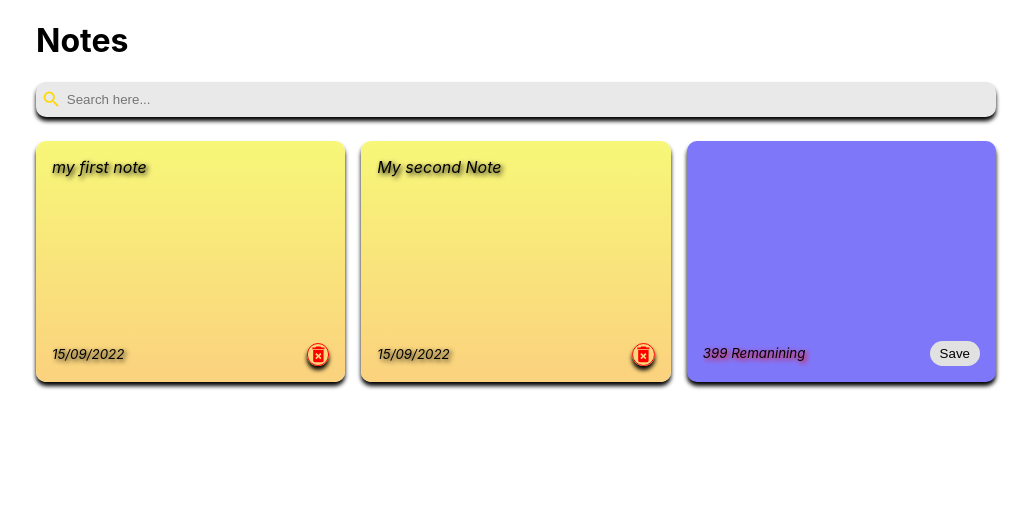
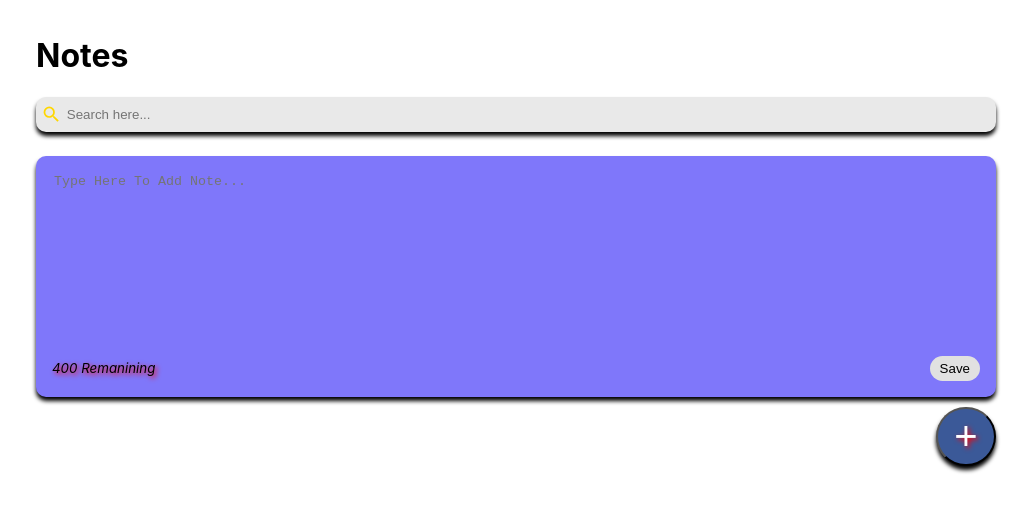
Before and after one commit to Uday3697/React-ToDo-App, a React (Create React App) app: page / in a window 1280 px wide. Shown: the top 512 px of the page, without its empty margins (124-1155 px from the left). Built offline with nearby package versions, Linux system fonts and the light colour scheme.

Commit message:
context api and floating button

```diff
--- a/src/App.css
+++ b/src/App.css
@@ -1,7 +1,28 @@
-.main-container{
+.main-container {
   max-width: 960px;
   margin-right: auto;
   margin-left: auto;
-  padding-left: 15px;
-  padding-right: 15px;
+  padding: 15px;
+  display: flex;
+  flex-direction: column;
+  /* border: 1px solid red; */
 }
+.floating-button {
+  color:white;
+  background-color: #3b5998;
+  border-radius: 40px;
+  font-size: 40px;
+  padding: 5px;
+  width: 60px;
+  align-self: flex-end;
+  position: sticky;
+  right: 0px;
+  bottom: 0px;
+  box-shadow: 0px 4px 4px rgb(0 0 0/25);
+  text-shadow:  2px 2px 5px red;
+
+}
+.floating-button:hover{
+  transition: 0.4s all ease;
+  transform: scaleX(1.05);
+}
--- a/src/App.jsx
+++ b/src/App.jsx
@@ -1,29 +1,19 @@
 import "./App.css";
 import NotesList from "./Components/NotesList/NotesList";
 import { useEffect, useState } from "react";
-import { nanoid } from "nanoid";
 import Search from "./Components/Search/Search";
 import Header from "./Components/Header/Header";
 
+import {GlobalContext} from './globalContext'
+
 function App() {
-  const [notes, setNotes] = useState([
-    {
-      id: nanoid(),
-      text: "my first note",
-      date: "15/09/2022",
-    },
-    {
-      id: nanoid(),
-      text: "My second Note",
-      date: "15/09/2022",
-    },
-
-  ]);
+  const [notes, setNotes] = useState([...JSON.parse(localStorage.getItem("react-notes-app-data") || "[]")]);
   const addNote = (text) => {
-    console.log(text);
+    // console.log(text);
     const date = new Date();
     const newNote = {
-      id: nanoid(),
+
+      id:date.getTime(),
       text: text,
       date: date.toLocaleDateString(),
     };
@@ -32,7 +22,9 @@ function App() {
   };
   const deleteNote = (id) => {
     const newNotes = notes.filter((note) => note.id !== id);
+    // console.log({newNotes,id})
     setNotes(newNotes);
+    return "Note Deleted!" ;
   };
 
   //Search In Notes
@@ -40,27 +32,37 @@ function App() {
 
   //save to local storage
   useEffect(() => {
-    localStorage.setItem("react-notes-app-data", JSON.stringify(notes));
+    window.localStorage.setItem("react-notes-app-data", JSON.stringify(notes));
   },[notes]);
 
   useEffect(() => {
-    const savedNotes = JSON.parse(localStorage.getItem("react-notes-app-data"));
+    const savedNotes = JSON.parse(window.localStorage.getItem("react-notes-app-data"));
+    console.log({savedNotes})
     if (savedNotes) {
       setNotes(savedNotes);
     }
   }, []);
 
+  const value={
+    searchText,
+    addNote,
+    deleteNote,
+    setSearchText,
+  }
+
   return (
     <div className="main-container">
+      <GlobalContext.Provider value={value}>
       <Header />
-      <Search handleSearchNote={searchText} />
+      <Search  />
       <NotesList
         notes={notes.filter((note) =>
           note.text.toLowerCase().includes(searchText)
         )}
-        handleAddNote={addNote}
-        handleDeleteNote={deleteNote}
+
       />
+      <button className="floating-button">+</button>
+      </GlobalContext.Provider>
     </div>
   );
 }
--- a/src/Components/AddNote/AddNote.jsx
+++ b/src/Components/AddNote/AddNote.jsx
@@ -1,23 +1,28 @@
-import React from 'react';
+import React,{useContext} from 'react';
 import './AddNote.css'
 import { useState } from 'react';
-
-const AddNote = ({handleAddNote}) => {
+import {GlobalContext} from "../../globalContext"
+const AddNote = () => {
     const charLimit=400;
-    const [noteText, setNoteText] = useState(' ');
-    const handleChange=(e)=>{
-        // console.log(e.target.value)
-        if(charLimit-e.target.value.length >=0){
-            setNoteText(e.target.value)
+    const [noteText, setNoteText] = useState('');
+    const handleChange=(event)=>{
+        if(charLimit-event.target.value.length>=0){
+            setNoteText(event.target.value)
         }
 
     }
     const handleClick=()=> {
-        if(noteText.trim().length > 0 ){
-            handleAddNote(noteText);
+        if(noteText.trim().length >0 ){
+            addNote(noteText);
             setNoteText('')
         }
     }
+    const {
+        searchText,
+        addNote,
+        deleteNote,
+      }=useContext(GlobalContext)
+
   return (
     <div className="new">
         <textarea cols="10" rows="12"
--- a/src/Components/Note/Note.jsx
+++ b/src/Components/Note/Note.jsx
@@ -1,16 +1,21 @@
-import React from 'react'
+import React,{useContext} from 'react'
 import './Note.css'
 import {MdDeleteForever} from 'react-icons/md'
+import {GlobalContext} from "../../globalContext"
 
-
-const Note = ({id,text,date,handleDeleteNote}) => {
+const Note = ({id,text,date}) => {
+  const {
+    searchText,
+    addNote,
+    deleteNote,
+  }=useContext(GlobalContext);
 
   return (
     <div className="note">
         <span>{text}</span>
         <div className="note-footer">
             <small>{date}</small>
-            <MdDeleteForever onClick={()=> handleDeleteNote(id)} className='delete-icon' size="1.3em" color='red' />
+            <MdDeleteForever onClick={()=> alert(deleteNote(id))} className='delete-icon' size="1.3em" color='red' />
         </div>
     </div>
   )
--- a/src/Components/NotesList/NotesList.jsx
+++ b/src/Components/NotesList/NotesList.jsx
@@ -1,23 +1,29 @@
-import React from "react";
+import React, {useContext}from "react";
 import "./NotesList.css";
 import Note from "../../Components/Note/Note";
 import AddNote from "../AddNote/AddNote";
 
-function NotesList({ notes, handleAddNote, handleDeleteNote }) {
+
+import {GlobalContext} from '../../globalContext'
+function NotesList({ notes}) {
+  const {
+    searchText,
+    addNote,
+    deleteNote,
+  }=useContext(GlobalContext)
   return (
     <div className="notes-list">
-
+      <AddNote  />
       {notes.map((note) => {
         return (
           <Note
-            id={note.text}
+            id={note.id}
             text={note.text}
             date={note.date}
-            handleDeleteNote={handleDeleteNote}
           />
         );
       })}
-      <AddNote handleAddNote={handleAddNote} />
+
     </div>
   );
 }
--- a/src/Components/Search/Search.jsx
+++ b/src/Components/Search/Search.jsx
@@ -1,12 +1,18 @@
-import React from 'react'
+import React,{useContext} from 'react'
 import { MdSearch } from 'react-icons/md'
 import './Search.css'
-
-const Search = ({handleSearchNote}) => {
+import { GlobalContext } from '../../globalContext'
+const Search = () => {
+  const {
+    searchText,
+    addNote,
+    deleteNote,
+    setSearchText,
+  }=useContext(GlobalContext);
   return (
     <div className="search">
         <MdSearch className='search-icons' size='1.3em'/>
-        <input onChange={(e)=>handleSearchNote(e.target.value)} type="text" placeholder='Search here...' />
+        <input onChange={(event)=>setSearchText(event.target.value)} type="text" placeholder='Search here...' />
 
     </div>
   )
--- /dev/null
+++ b/src/globalContext.jsx
@@ -0,0 +1,3 @@
+import { createContext } from "react";
+
+export const GlobalContext = createContext();
```
